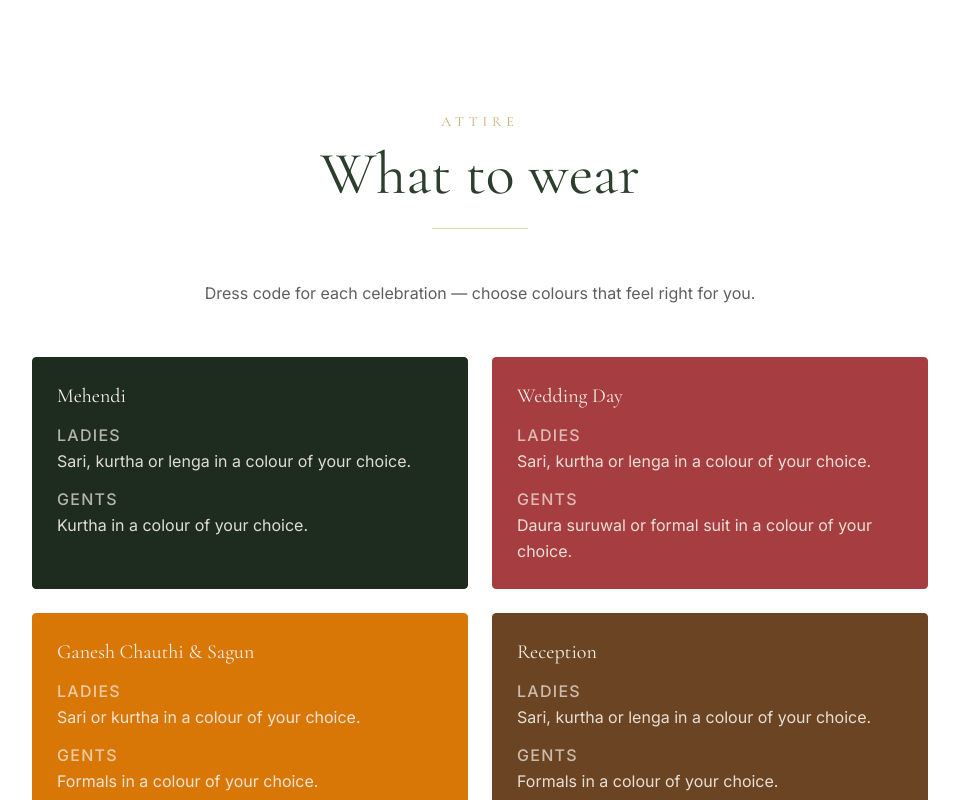
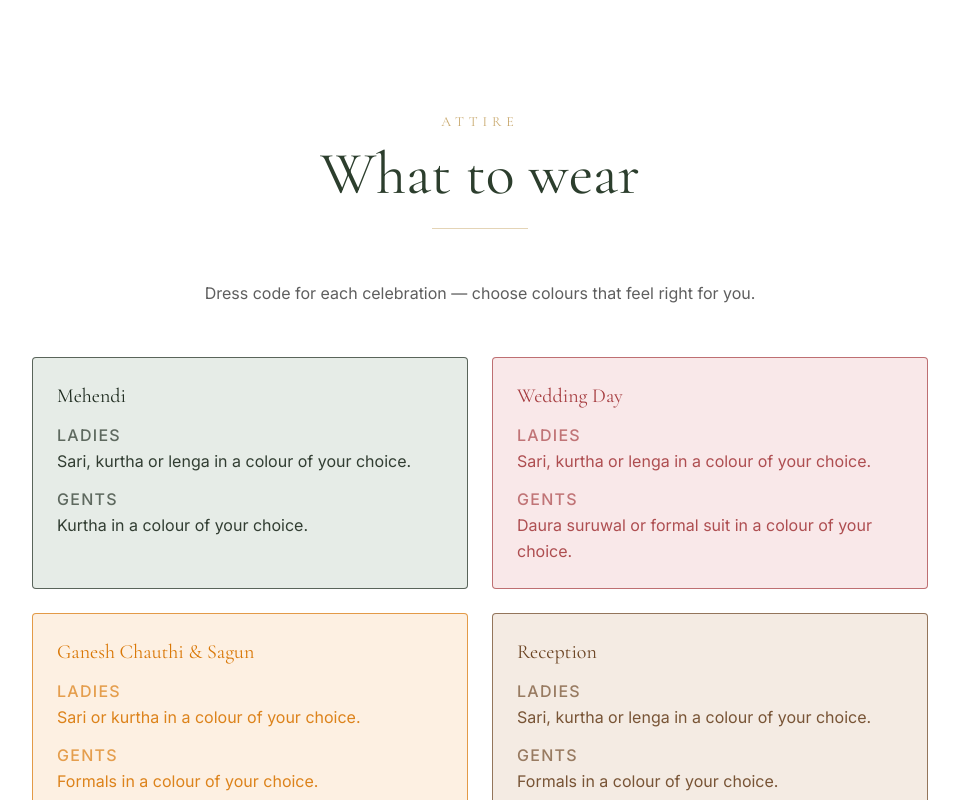
Before and after one commit to safaljoshie/priscawedssafal, a Next.js app: page / in a window 1280 px wide. Shown: the part 3531-4331 px from the top of the page, without its empty margins (160-1119 px from the left). Built offline with nearby package versions, Linux system fonts and the light colour scheme.

Commit message:
Use lighter tinted backgrounds for event colour blocks.
Apply softer per-event background shades across Details, RSVP, and Attire while keeping coloured borders and text for contrast.

Co-authored-by: Cursor <cursoragent@cursor.com>

```diff
--- a/components/DressCode.tsx
+++ b/components/DressCode.tsx
@@ -29,15 +29,15 @@ export function DressCode({ wedding }: { wedding: WeddingData }) {
                 className={`rounded-sm border p-5 md:p-6 ${getEventActiveStyle(event.id)}`}
               >
                 <h3 className="font-serif text-lg md:text-xl">{event.name}</h3>
-                <p className="mt-3 text-sm leading-relaxed text-ivory/90 md:text-base">
-                  <span className="font-medium uppercase tracking-[0.08em] text-ivory/70">
+                <p className="mt-3 text-sm leading-relaxed opacity-90 md:text-base">
+                  <span className="font-medium uppercase tracking-[0.08em] opacity-75">
                     Ladies
                   </span>
                   <br />
                   {attire.ladies}
                 </p>
-                <p className="mt-3 text-sm leading-relaxed text-ivory/90 md:text-base">
-                  <span className="font-medium uppercase tracking-[0.08em] text-ivory/70">
+                <p className="mt-3 text-sm leading-relaxed opacity-90 md:text-base">
+                  <span className="font-medium uppercase tracking-[0.08em] opacity-75">
                     Gents
                   </span>
                   <br />
--- a/lib/eventStyles.ts
+++ b/lib/eventStyles.ts
@@ -1,8 +1,8 @@
 export const eventActiveStyles: Record<string, string> = {
-  mehendi: "border-green-dark bg-green-dark text-ivory",
-  "wedding-day": "border-wedding bg-wedding text-ivory",
-  "ganesh-sagun": "border-ganesh bg-ganesh text-ivory",
-  reception: "border-reception bg-reception text-ivory",
+  mehendi: "border-green-dark/70 bg-mehendi-bg text-green-dark",
+  "wedding-day": "border-wedding/70 bg-wedding-bg text-wedding",
+  "ganesh-sagun": "border-ganesh/70 bg-ganesh-bg text-ganesh",
+  reception: "border-reception/70 bg-reception-bg text-reception",
 };
 
 export const eventInactiveStyleDetails =
@@ -11,7 +11,7 @@ export const eventInactiveStyleDetails =
 export const eventInactiveStyleRsvp =
   "border-ivory/20 bg-white/5 text-ivory/70 hover:border-ivory/40";
 
-const defaultActiveStyle = "border-green bg-green text-ivory";
+const defaultActiveStyle = "border-green/70 bg-mehendi-bg text-green";
 
 export function getEventActiveStyle(eventId: string): string {
   return eventActiveStyles[eventId] ?? defaultActiveStyle;
--- a/tailwind.config.ts
+++ b/tailwind.config.ts
@@ -11,10 +11,14 @@ const config: Config = {
         gold: "#c9a96e",
         green: "#2c3e2d",
         "green-dark": "#1e2b1f",
+        "mehendi-bg": "#e6ece7",
         ivory: "#f5f0e8",
         wedding: "#a63d40",
+        "wedding-bg": "#f9e8e9",
         ganesh: "#d97706",
+        "ganesh-bg": "#fdf0e2",
         reception: "#6b4423",
+        "reception-bg": "#f4ebe3",
       },
       maxWidth: {
         phone: "430px",
```
